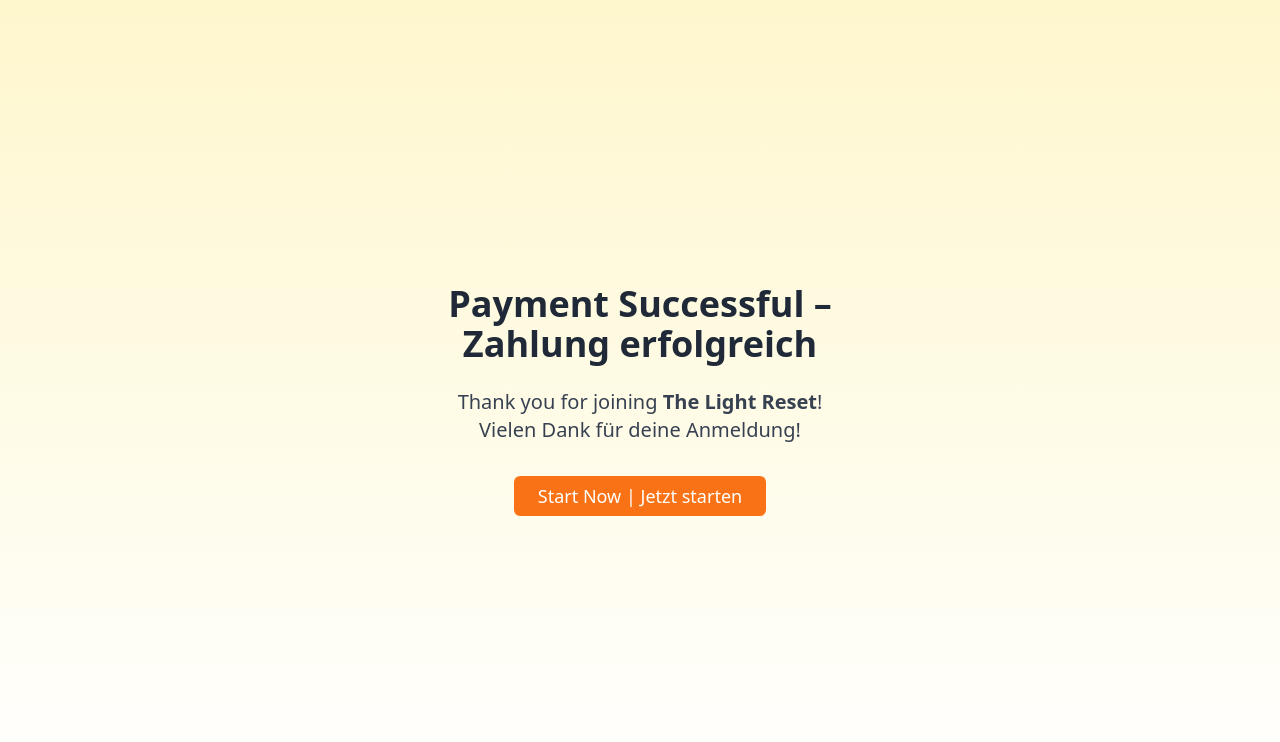
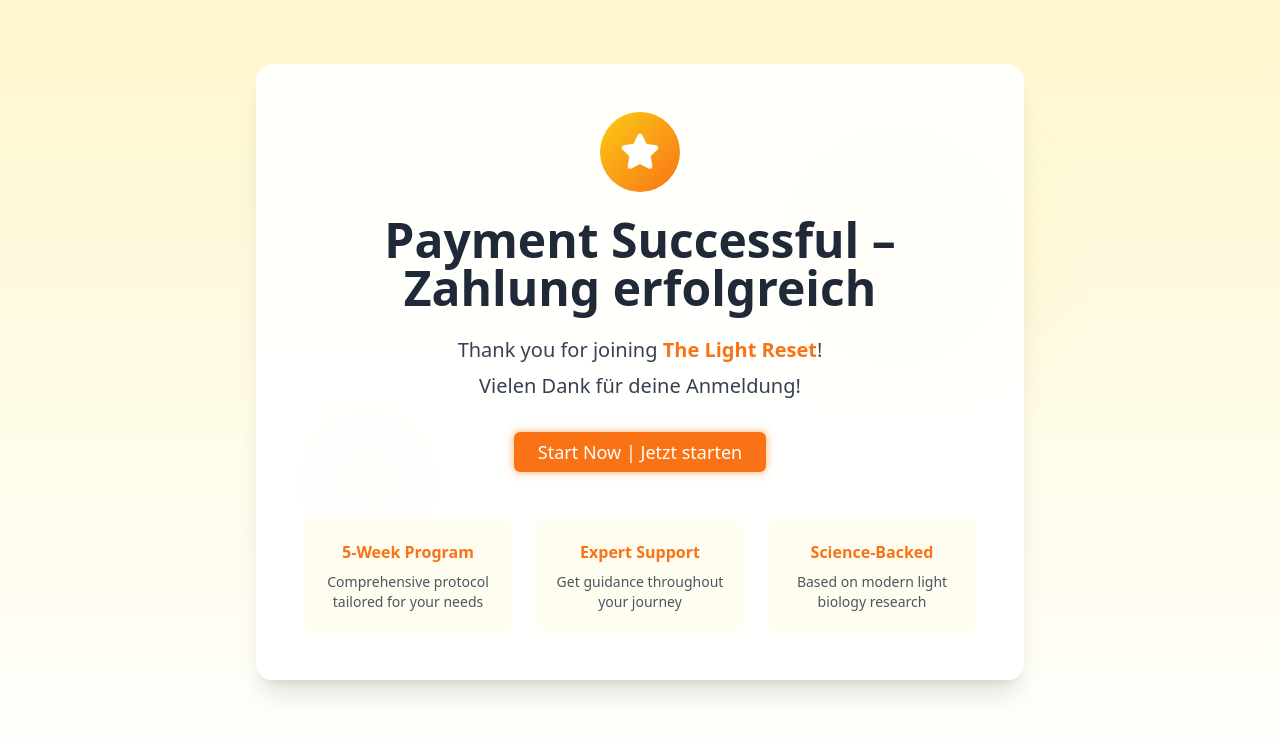
Before and after one commit to Canalstr/light-reset-glow-up, a React (Vite) app: page /thank-you in a window 1280 px wide. Shown: the top 742 px of the page. Built offline with nearby package versions, Linux system fonts and the light colour scheme.

Commit message:
Fix: Improve thank you page
- Ensure correct TikTok pixel snippet is present.
- Enhance the thank you page design for consistency with the homepage.

```diff
--- a/src/pages/ThankYou.tsx
+++ b/src/pages/ThankYou.tsx
@@ -1,32 +1,72 @@
 
-import React from "react";
+import React, { useEffect } from "react";
 import { Button } from "@/components/ui/button";
 import { useLanguage } from "@/contexts/LanguageContext";
+import { Star } from "lucide-react";
 
 const ThankYou: React.FC = () => {
+  const { t } = useLanguage();
+
+  // Ensure TikTok pixel fires on component mount
+  useEffect(() => {
+    if (typeof window !== 'undefined' && (window as any).ttq) {
+      (window as any).ttq.track('CompletePayment');
+    }
+  }, []);
+
   return (
-    <div className="min-h-screen flex items-center justify-center bg-gradient-to-b from-light-yellow to-white">
-      <div className="text-center max-w-lg px-6">
-        <h1 className="text-4xl font-bold mb-6 text-gray-800">Payment Successful – Zahlung erfolgreich</h1>
-        <p className="text-xl mb-8 text-gray-700">
-          Thank you for joining <strong>The Light Reset</strong>!<br />
+    <div className="min-h-screen bg-gradient-to-b from-light-yellow to-white">
+      {/* Decorative elements */}
+      <div className="absolute top-0 right-0 w-1/2 h-full bg-light-peach opacity-40 -z-10 rounded-bl-[30%]" />
+      <div className="absolute top-1/4 right-1/4 w-32 h-32 bg-sun-yellow rounded-full blur-3xl opacity-20 animate-pulse-light" />
+      <div className="absolute bottom-1/3 left-1/4 w-24 h-24 bg-light-orange rounded-full blur-2xl opacity-30 animate-pulse-light" />
+
+      <div className="container mx-auto px-6 py-16">
+        <div className="max-w-3xl mx-auto bg-white/90 backdrop-blur-sm rounded-2xl shadow-xl p-8 md:p-12 animate-fade-in">
+          {/* Success icon */}
+          <div className="flex justify-center mb-6">
+            <div className="w-20 h-20 bg-gradient-to-br from-sun-yellow to-bright-orange rounded-full flex items-center justify-center">
+              <Star size={40} className="text-white fill-white" />
+            </div>
+          </div>
+
+          <h1 className="text-4xl md:text-5xl font-bold mb-6 text-gray-800 text-center">
+            Payment Successful – Zahlung erfolgreich
+          </h1>
+
+          <div className="mb-8 text-xl text-gray-700 text-center">
+            <p className="mb-2">
+              Thank you for joining <strong className="text-bright-orange">The Light Reset</strong>!
+            </p>
+            <p>
               Vielen Dank für deine Anmeldung!
             </p>
+          </div>
+
+          <div className="flex justify-center mb-12">
             <Button
               onClick={() => window.location.href = 'https://lightreset.net'}
-          className="btn-primary text-lg py-6 px-10"
+              className="btn-primary text-lg py-6 px-10 animate-glow"
             >
               Start Now | Jetzt starten
             </Button>
           </div>
 
-      <script dangerouslySetInnerHTML={{
-        __html: `
-          if (typeof ttq !== 'undefined') {
-            ttq.track('CompletePayment');
-          }
-        `
-      }} />
+          {/* Additional benefits reminder */}
+          <div className="grid md:grid-cols-3 gap-6">
+            {[
+              { title: "5-Week Program", desc: "Comprehensive protocol tailored for your needs" },
+              { title: "Expert Support", desc: "Get guidance throughout your journey" },
+              { title: "Science-Backed", desc: "Based on modern light biology research" }
+            ].map((item, i) => (
+              <div key={i} className="bg-light-yellow/30 p-5 rounded-lg text-center">
+                <h3 className="font-semibold mb-2 text-bright-orange">{item.title}</h3>
+                <p className="text-gray-600 text-sm">{item.desc}</p>
+              </div>
+            ))}
+          </div>
+        </div>
+      </div>
     </div>
   );
 };
```
Lines whose indentation alone changed are shown as unchanged.
